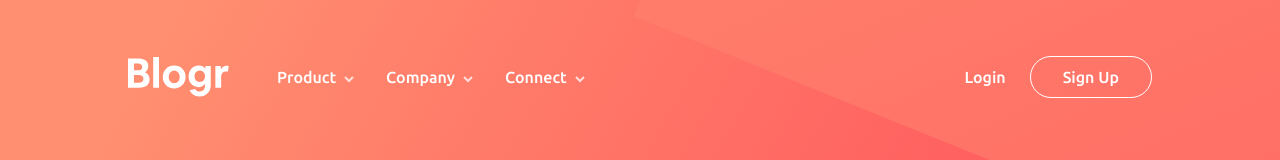
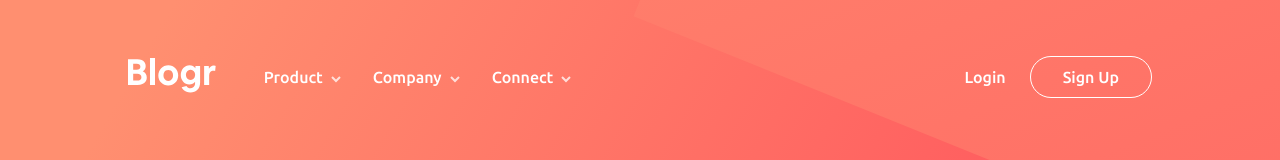
Before and after one commit to g-pg/frontendmentor-blogr-page, a Vue app: page / in a window 1280 px wide. Shown: the top 160 px of the page. Built offline with nearby package versions, Linux system fonts and the light colour scheme.

Commit message:
improved UX

```diff
--- a/src/components/Nav.vue
+++ b/src/components/Nav.vue
@@ -95,7 +95,7 @@ export default {
 <template>
 	<nav>
 		<div class="container">
-			<img src="../assets/logo.svg" alt="Blogr logo" />
+			<a href="#"><img src="../assets/logo.svg" alt="Blogr logo" /></a>
 			<button @click="toggleBurger" class="burger-btn" ref="burgerBtnRef">
 				<img :src="burgerIconPath" alt="" />
 			</button>
```
